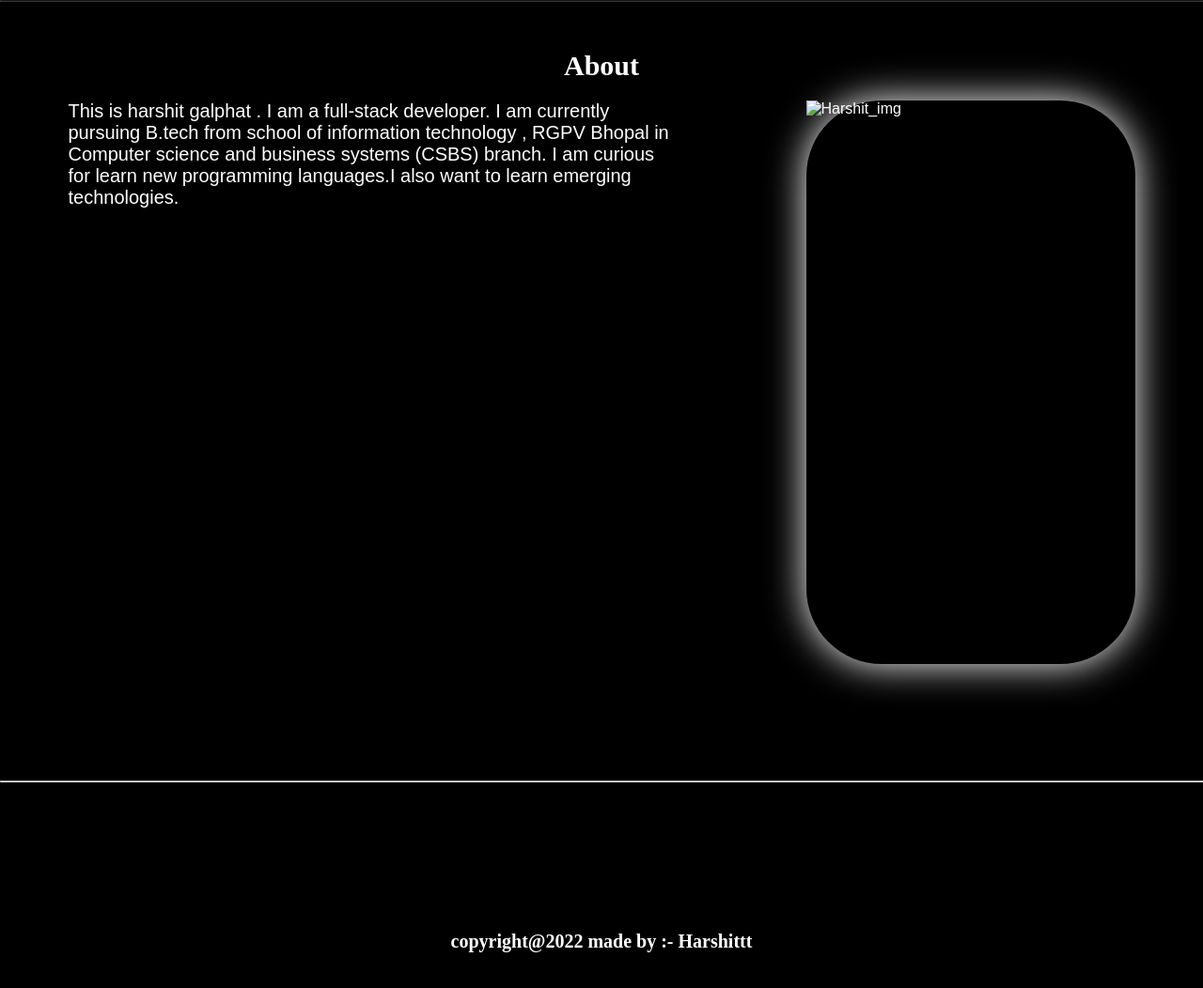
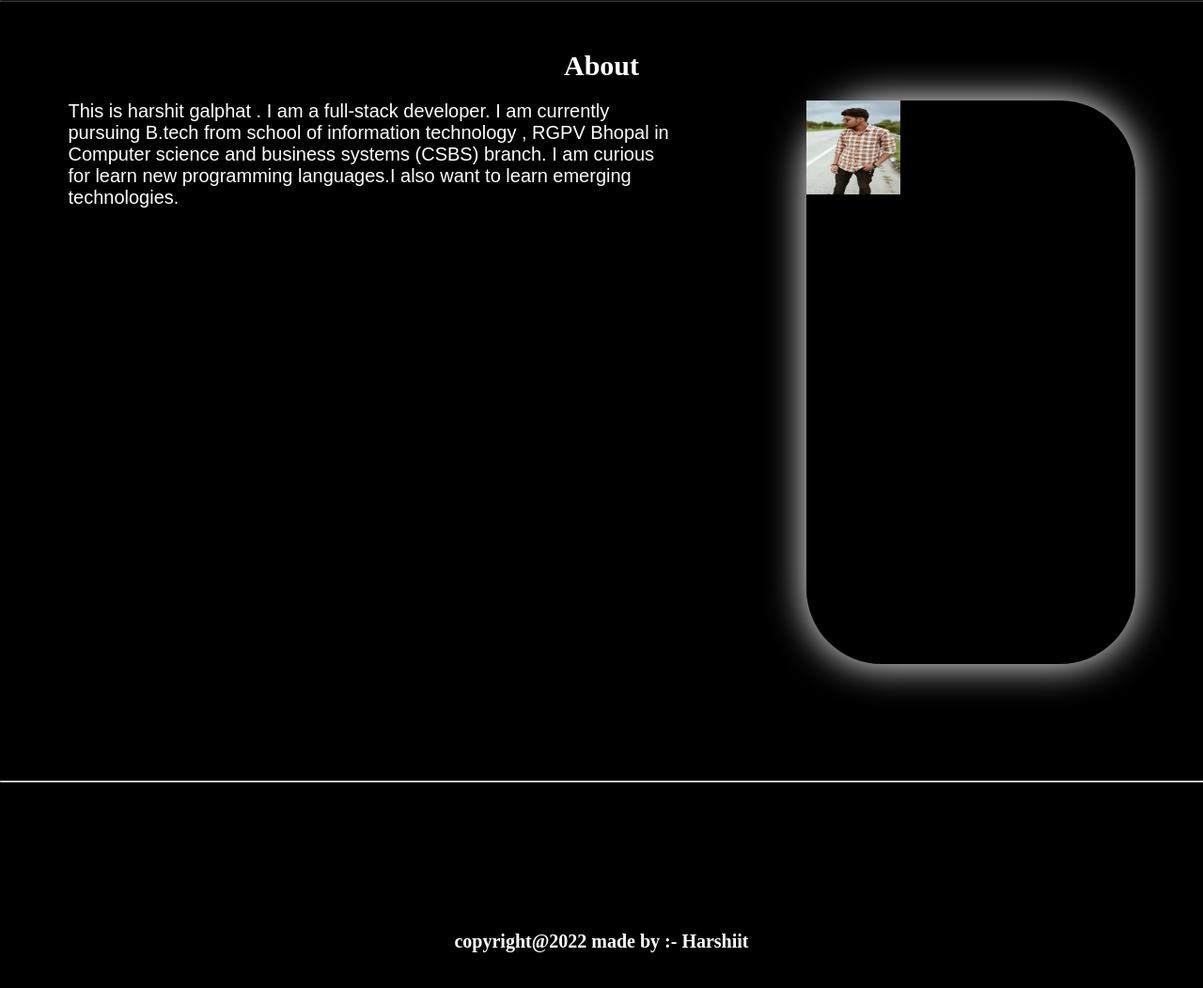
Before and after one commit to HarshitGalphat/harshit_portfolio, a plain HTML site: page index.html in a window 1280 px wide. Shown: the part 798-1850 px from the top of the page at 94% size. Drawn offline with Linux system fonts and the light colour scheme.

Commit message:
Update index.html

```diff
--- a/index.html
+++ b/index.html
@@ -56,7 +56,7 @@
                  I am curious for learn new programming languages.I also want to learn emerging technologies.
                 </div>
                 <div id="image">
-                    <img src="" alt="Harshit_img">
+                    <img src="img/harshit.jpeg" alt="Harshit_img" height="100px" width="100px">
                 </div>
             </div>
         </section>
@@ -79,7 +79,7 @@
                 </div> -->
             </div>
             <div id="copyright">
-                copyright@2022 made by :- Harshittt
+                copyright@2022 made by :- Harshiit
             </div>
         </footer>
     </div>
```
